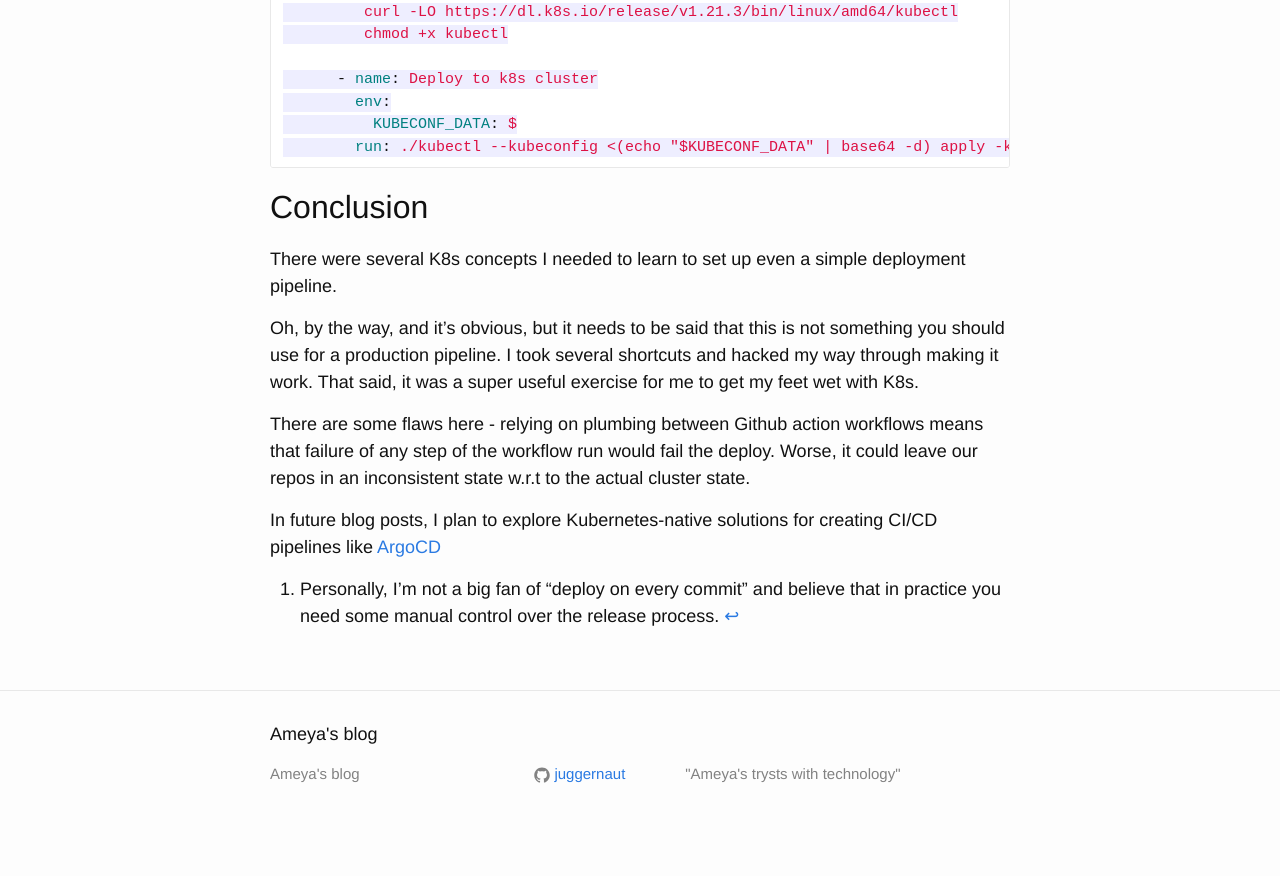
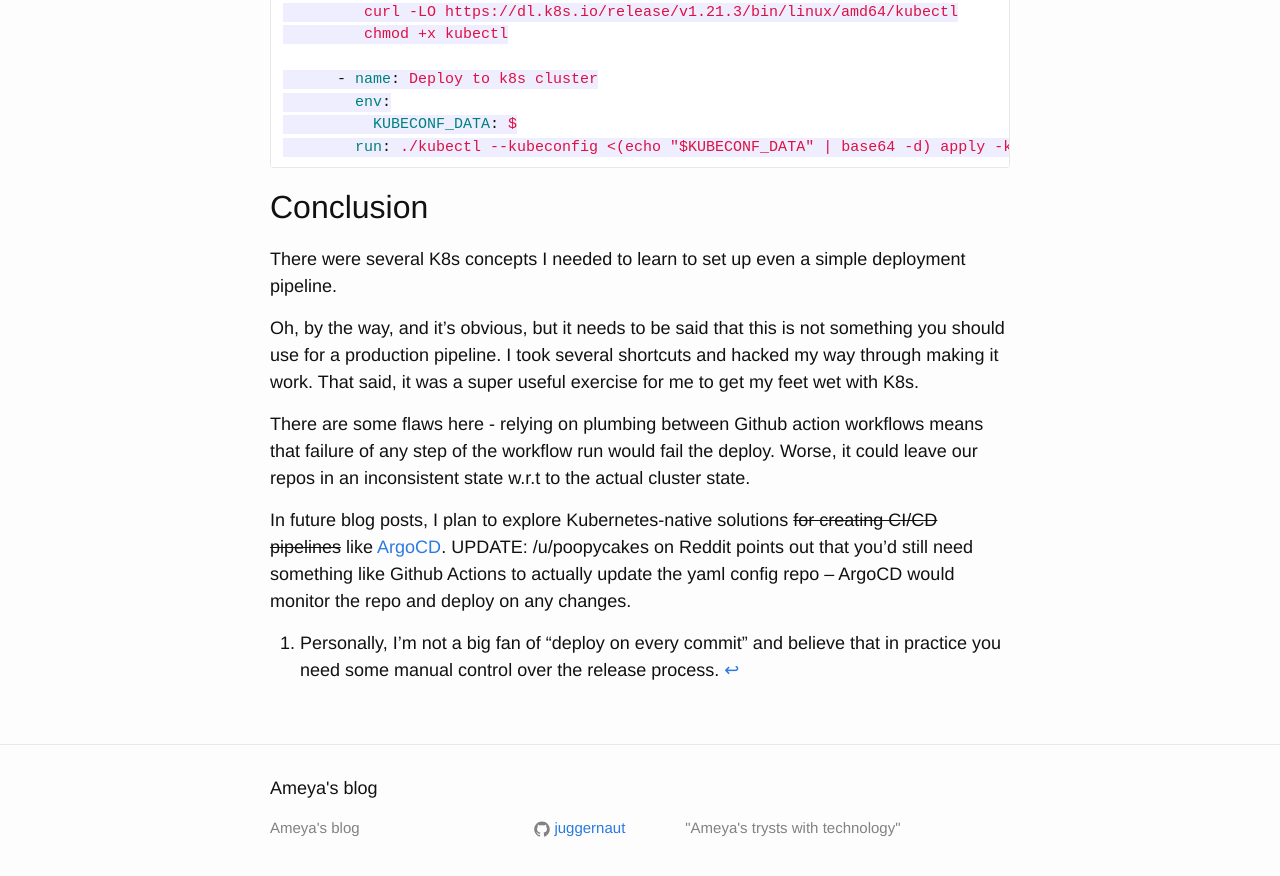
Before and after one commit to juggernaut/juggernaut.github.io, a Jekyll site: the page built from _posts/2021-10-30-exploring-kubernetes-automated-deployment-part-1.markdown, in a window 1280 px wide and 900 px high, scrolled down 11460 px. Shown: the top 876 px of the window. Built offline with Jekyll 4.4.1, drawn with Linux system fonts in a browser that asks for light colours; before the commit the page ends 12306 px from its top, so only the background shows below that.

Commit message:
Update on ArgoCD based on Reddit feedback

```diff
--- a/_posts/2021-10-30-exploring-kubernetes-automated-deployment-part-1.markdown
+++ b/_posts/2021-10-30-exploring-kubernetes-automated-deployment-part-1.markdown
@@ -438,7 +438,7 @@ Oh, by the way, and it's obvious, but it needs to be said that this is not somet
 
 There are some flaws here - relying on plumbing between Github action workflows means that failure of any step of the workflow run would fail the deploy. Worse, it could leave our repos in an inconsistent state w.r.t to the actual cluster state.
 
-In future blog posts, I plan to explore Kubernetes-native solutions for creating CI/CD pipelines like [ArgoCD](https://argo-cd.readthedocs.io/en/stable/)
+In future blog posts, I plan to explore Kubernetes-native solutions ~~for creating CI/CD pipelines~~ like [ArgoCD](https://argo-cd.readthedocs.io/en/stable/). UPDATE: /u/poopycakes on Reddit points out that you'd still need something like Github Actions to actually update the yaml config repo -- ArgoCD would monitor the repo and deploy on any changes.
 
 
 [^1]: Personally, I'm not a big fan of "deploy on every commit" and believe that in practice you need some manual control over the release process.
```
